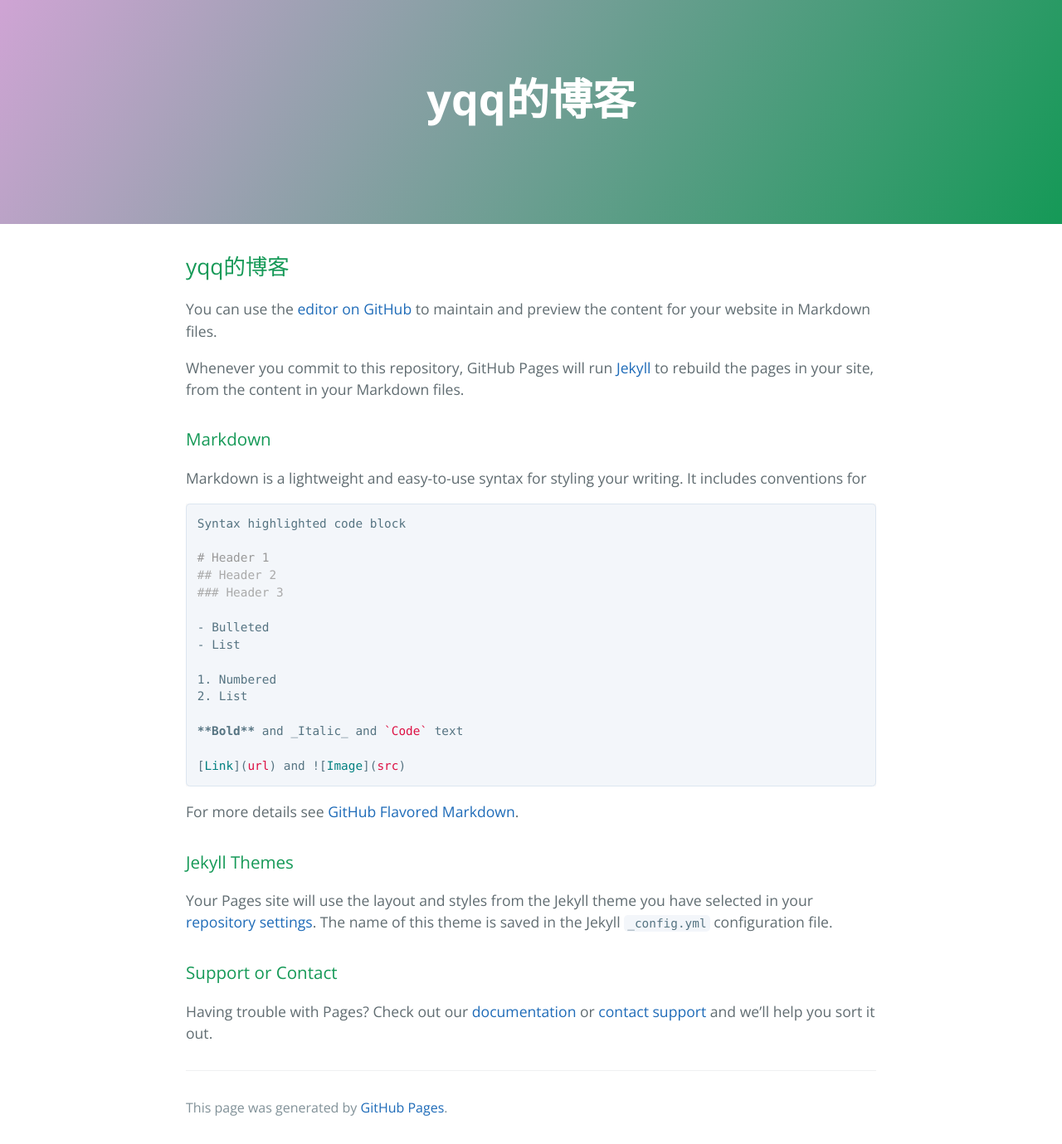
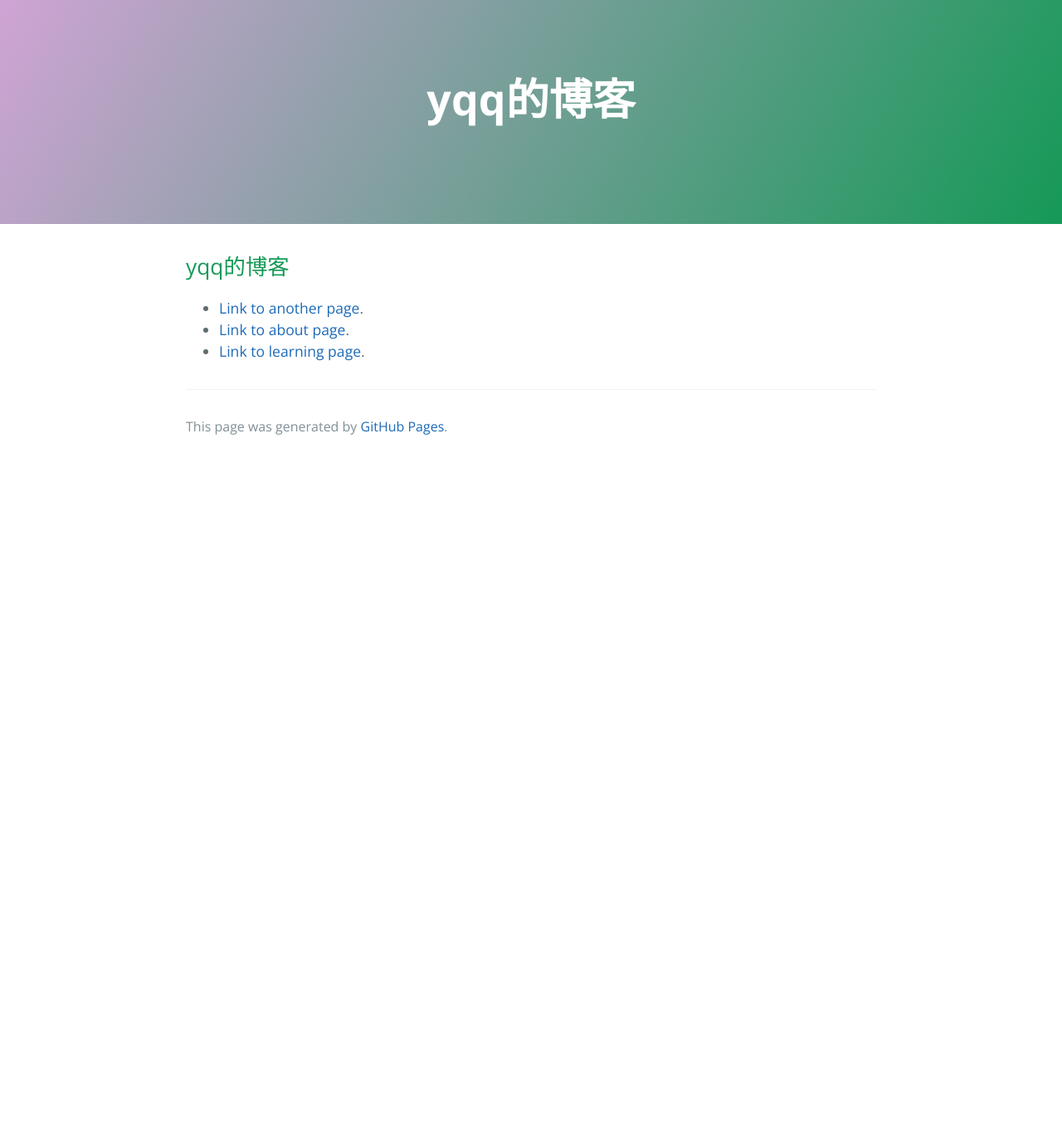
Before and after one commit to 12yqq/12yqq.github.io, a Jekyll site: the page built from index.md, in a window 1280 px wide. Shown: the whole page at 83% size. Built offline with Jekyll 4.4.1, drawn with Linux system fonts in a browser that asks for light colours; our own code applies the rules of GitHub Pages for plain Markdown files; the repository's description, which GitHub fills in, is left out; after the commit the page ends 900 px from its top, so only the background shows below that.

Commit message:
修改页面

````diff
--- a/index.md
+++ b/index.md
@@ -1,37 +1,5 @@
 ## yqq的博客
 
-You can use the [editor on GitHub](https://github.com/12yqq/12yqq.github.io/edit/main/index.md) to maintain and preview the content for your website in Markdown files.
-
-Whenever you commit to this repository, GitHub Pages will run [Jekyll](https://jekyllrb.com/) to rebuild the pages in your site, from the content in your Markdown files.
-
-### Markdown
-
-Markdown is a lightweight and easy-to-use syntax for styling your writing. It includes conventions for
-
-```markdown
-Syntax highlighted code block
-
-# Header 1
-## Header 2
-### Header 3
-
-- Bulleted
-- List
-
-1. Numbered
-2. List
-
-**Bold** and _Italic_ and `Code` text
-
-[Link](url) and ![Image](src)
-```
-
-For more details see [GitHub Flavored Markdown](https://guides.github.com/features/mastering-markdown/).
-
-### Jekyll Themes
-
-Your Pages site will use the layout and styles from the Jekyll theme you have selected in your [repository settings](https://github.com/12yqq/12yqq.github.io/settings/pages). The name of this theme is saved in the Jekyll `_config.yml` configuration file.
-
-### Support or Contact
-
-Having trouble with Pages? Check out our [documentation](https://docs.github.com/categories/github-pages-basics/) or [contact support](https://support.github.com/contact) and we’ll help you sort it out.
+- [Link to another page](./another-page.html).
+- [Link to about page](./about.html).
+- [Link to learning page](./learning.html).
````
Also changed, not shown: about.md (added, +11 -0 lines), another-page.md (added, +11 -0 lines), learning.md (added, +9 -0 lines).
